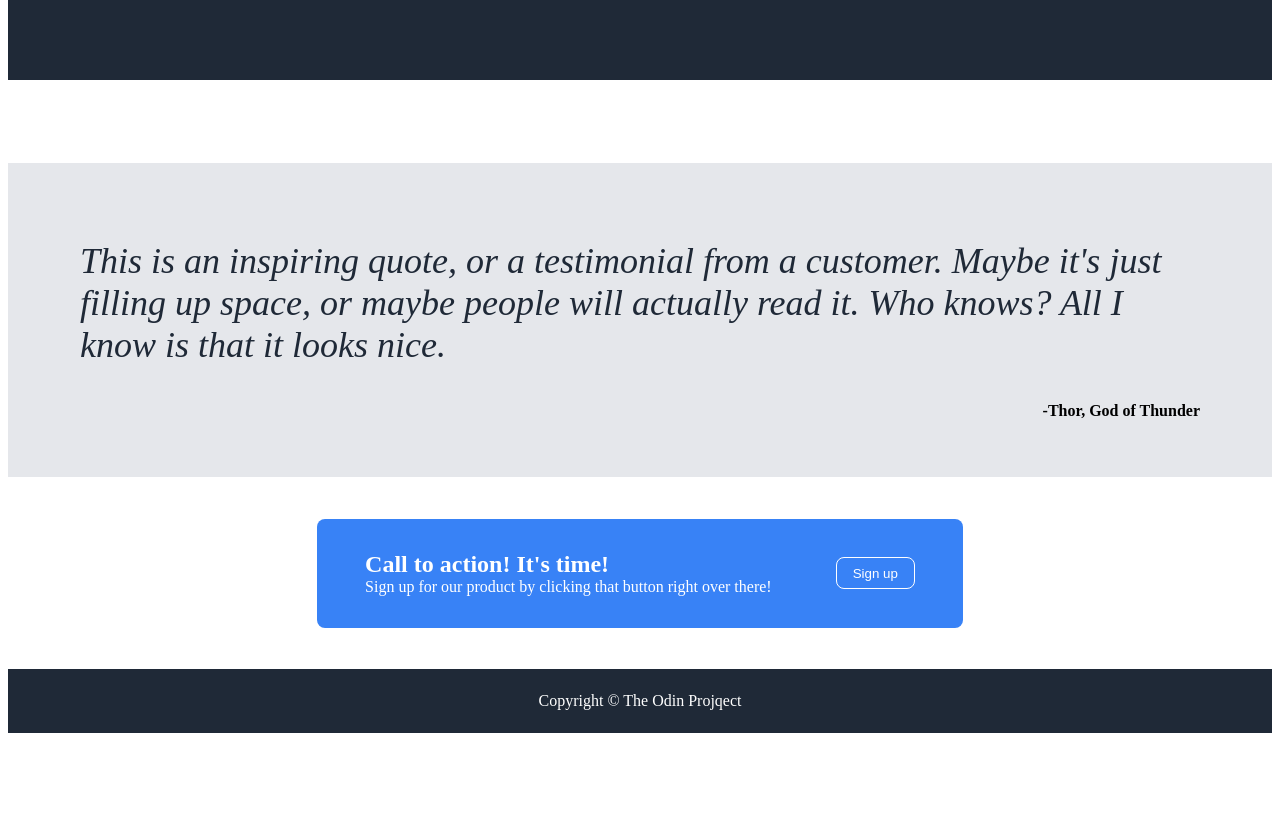
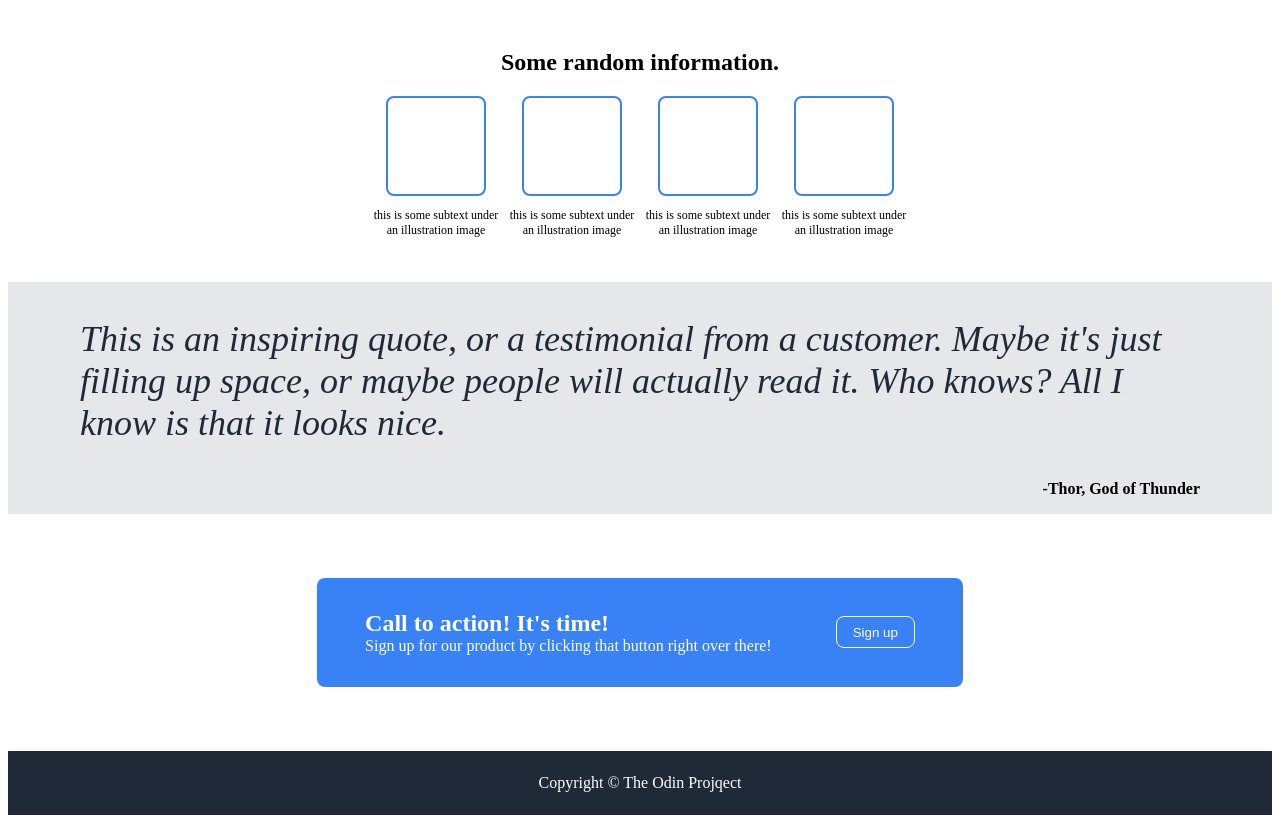
Before and after one commit to ilserdiv/Landing-Page-1, a plain HTML site: page index.html in a window 1280 px wide. Shown: the part 75-898 px from the top of the page. Before the commit the page ends 816 px from the top, so only its background shows below. Drawn offline with Linux system fonts and the light colour scheme.

Commit message:
Added info div elements

```diff
--- a/index.html
+++ b/index.html
@@ -29,7 +29,25 @@
 
     <!-- 2nd section -->
     <div class="info div">
-
+        <h2>Some random information.</h2>
+        <div class="boxes">
+            <div class="group 1">
+                <div class="illustration-box 1"></div>
+                <p>this is some subtext under an illustration image</p>
+            </div>
+            <div class="group 2">
+                <div class="illustration-box 2"></div>
+                <p>this is some subtext under an illustration image</p>
+            </div>
+            <div class="group 3">
+                <div class="illustration-box 3"></div>
+                <p>this is some subtext under an illustration image</p>
+            </div>
+            <div class="group 4">
+                <div class="illustration-box 4"></div>
+                <p>this is some subtext under an illustration image</p>
+            </div>
+        </div>
     </div>
 
     <!-- 3rd section -->
--- a/style.css
+++ b/style.css
@@ -1,5 +1,4 @@
 body {
-    height: 100vh;
     display: flex;
     flex-direction: column;
 }
@@ -32,6 +31,35 @@ body {
                 .header > ul > li > a {
                     color: white;
                     text-decoration: none;
+                }
+    /* 2nd section */
+    .info.div {
+        flex-direction: column;
+        align-items: center;
+        justify-content: flex-start;
+        margin: 32px;
+    }
+        .boxes {
+            display: flex;
+            gap: 8px;
+        }
+            .group {
+                display: flex;
+                flex-direction: column;
+                align-items: center;
+                width: 128px;
+            }
+                .illustration-box {
+                    border: 2px solid #3882F6;
+                    width: 96px;
+                    height: 96px;
+                    border-radius: 8px;
+                }
+                .group > p {
+                    font-size: 12px;
+                    display: flex;
+                    justify-content: center;
+                    text-align: center;
                 }
 
     /* 3rd section */
@@ -67,6 +95,7 @@ body {
             border-radius: 8px;
             color: white;
             padding: 16px;
+            margin: 64px;
             display: flex;
         }
             .signup.box > .left, .signup.box > .right {
```
